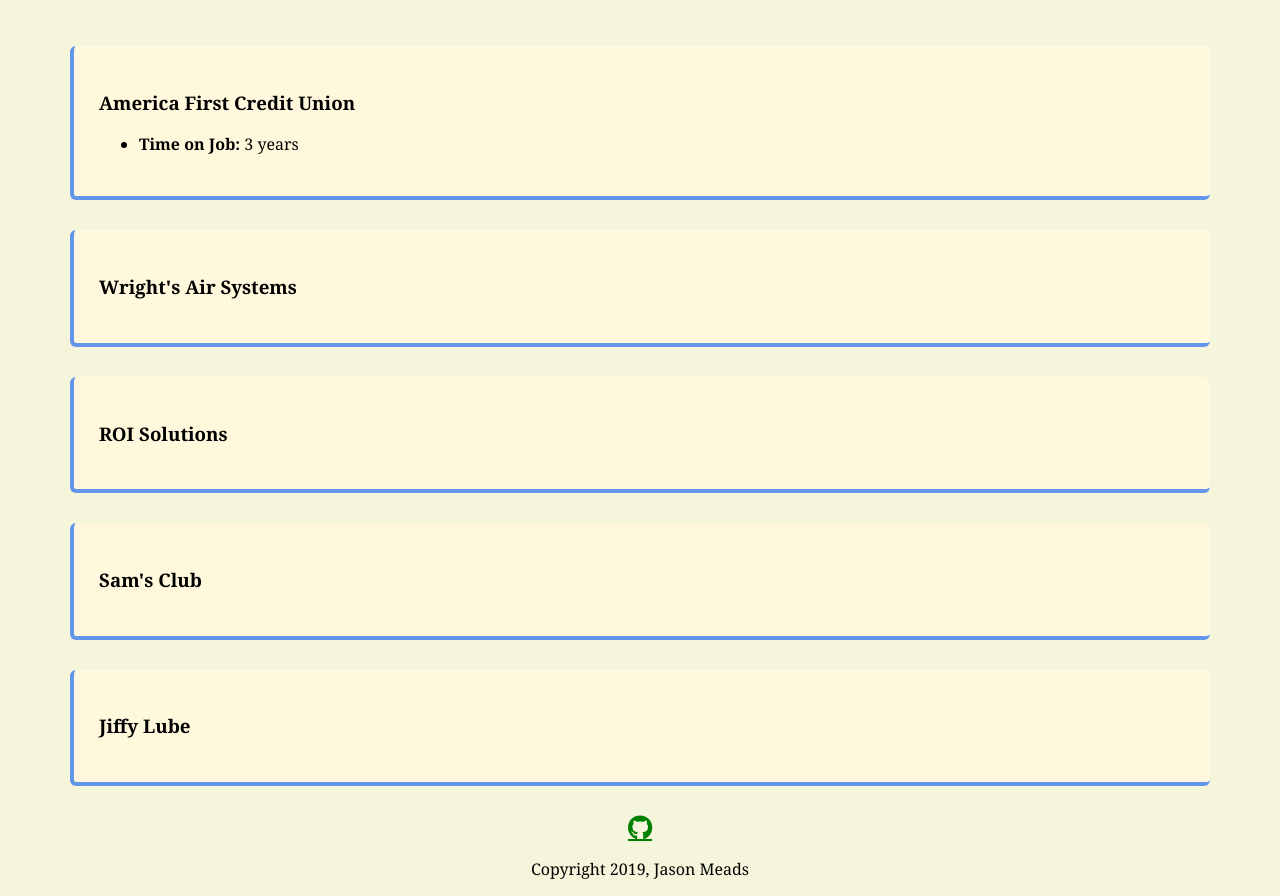
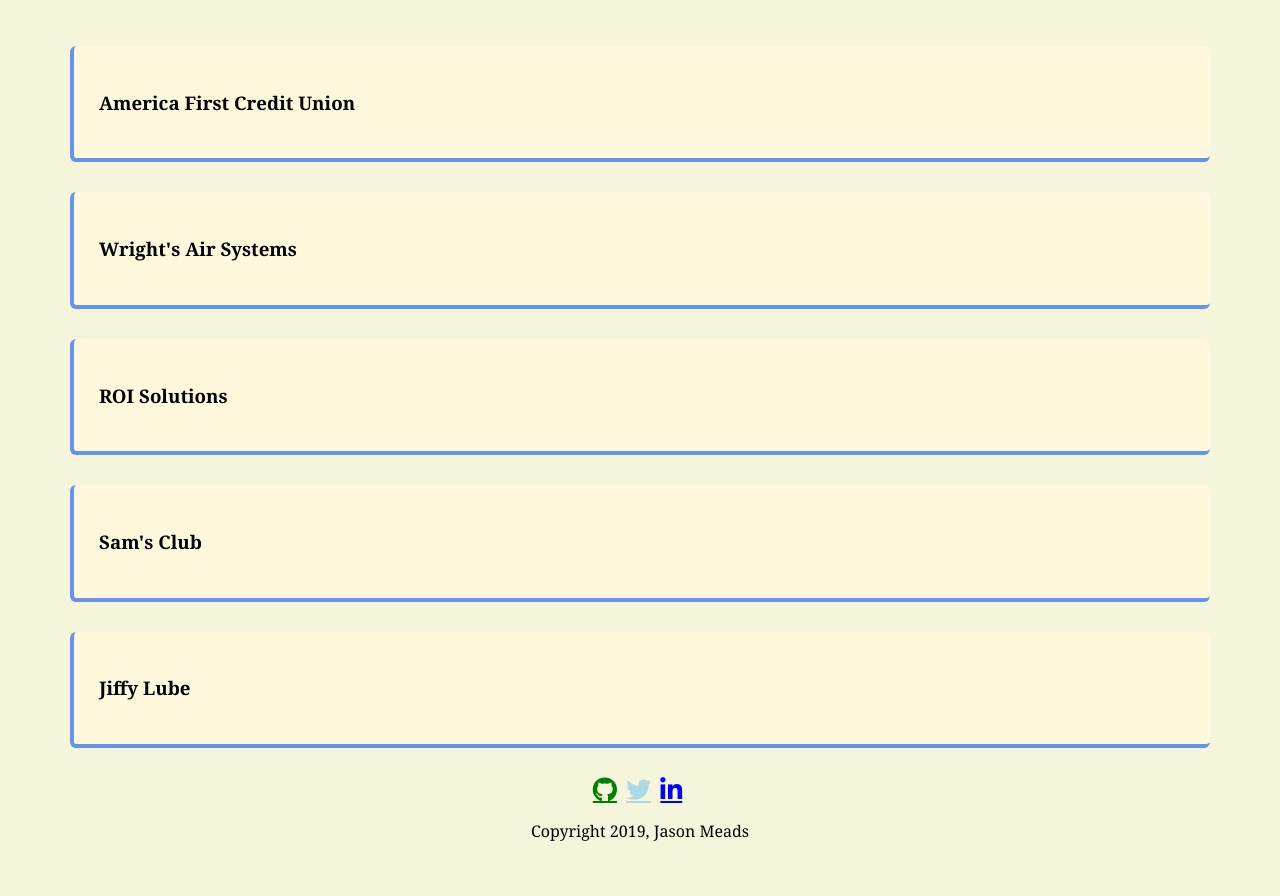
Before and after one commit to jrmeads/profile, a plain HTML site: page Resume/resume.html in a window 1280 px wide. Shown: the part 482-1378 px from the top of the page. After the commit the page ends 1340 px from the top, so only its background shows below. Drawn offline with Linux system fonts and the light colour scheme.

Commit message:
minor corrections
updated link icons and a few other fixes

```diff
--- a/Resume/resume.html
+++ b/Resume/resume.html
@@ -29,9 +29,6 @@
             <section class="flex">
                 <article class="card">
                     <h3> America First Credit Union</h3>
-                    <ul>
-                        <li> <strong>Time on Job:</strong> 3 years</li>
-                    </ul>
 
                 </article>
                 <article class="card">
@@ -53,7 +50,9 @@
             </section>
         </main>
         <footer>
-                <a href="https://github.com/jrmeads/profile.git" class="fab fa-github" style="font-size:25px; color:green;"></a>
+                <a href="https://github.com/jrmeads/profile.git" class="fab fa-github" style="font-size:25px; color:green; margin-right: 5px;"></a>
+                <a href="" class="fab fa-twitter" style="font-size:25px; color:lightblue; margin-right: 5px;"></a>
+                <a href="" class="fab fa-linkedin-in" style="font-size:25px; color:blue; margin-right: 5px;"></a>
             <p>Copyright 2019, Jason Meads</p>
         </footer>
 
```
Also changed, not shown: Experience/experience.html (+3 -1 lines), Home/profile.html (+3 -2 lines), 1 other file.
